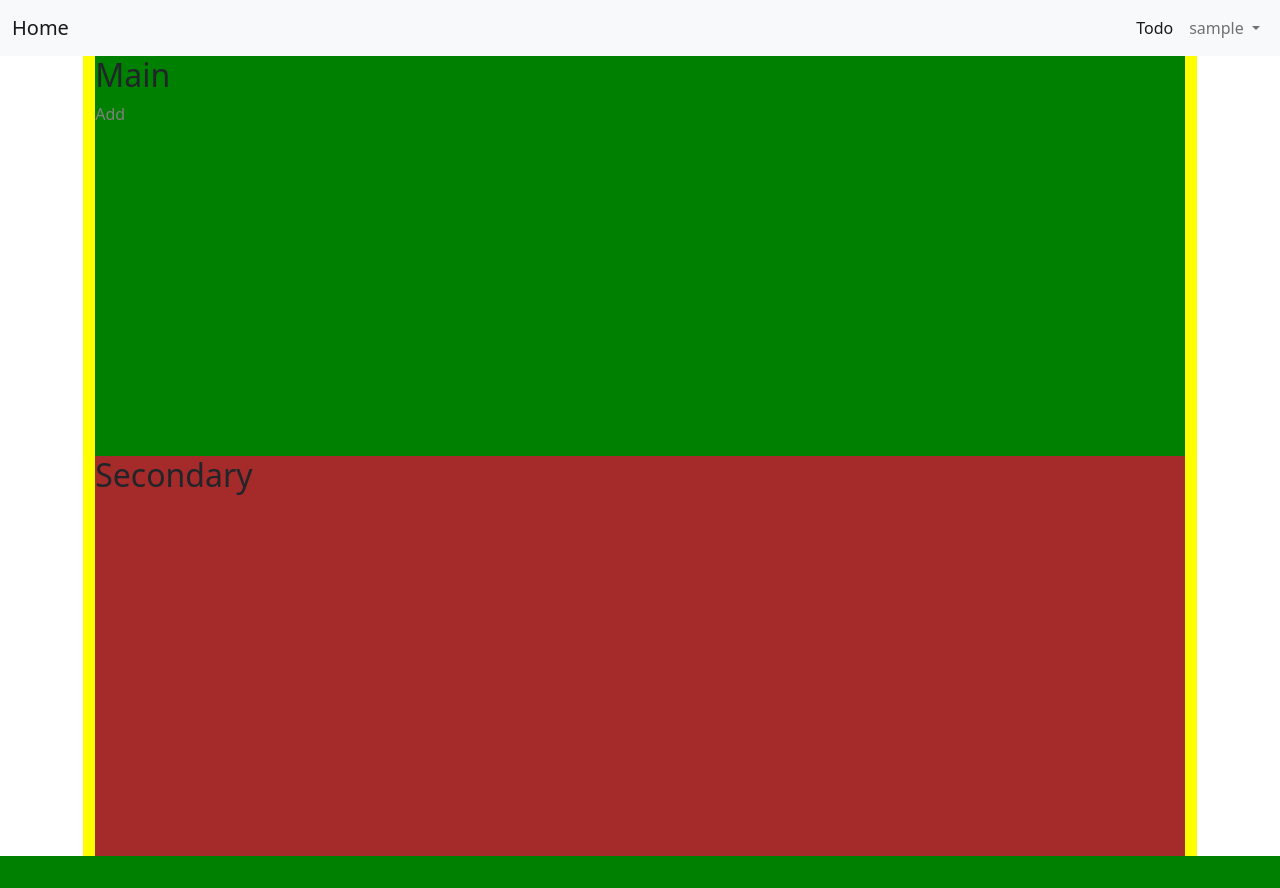
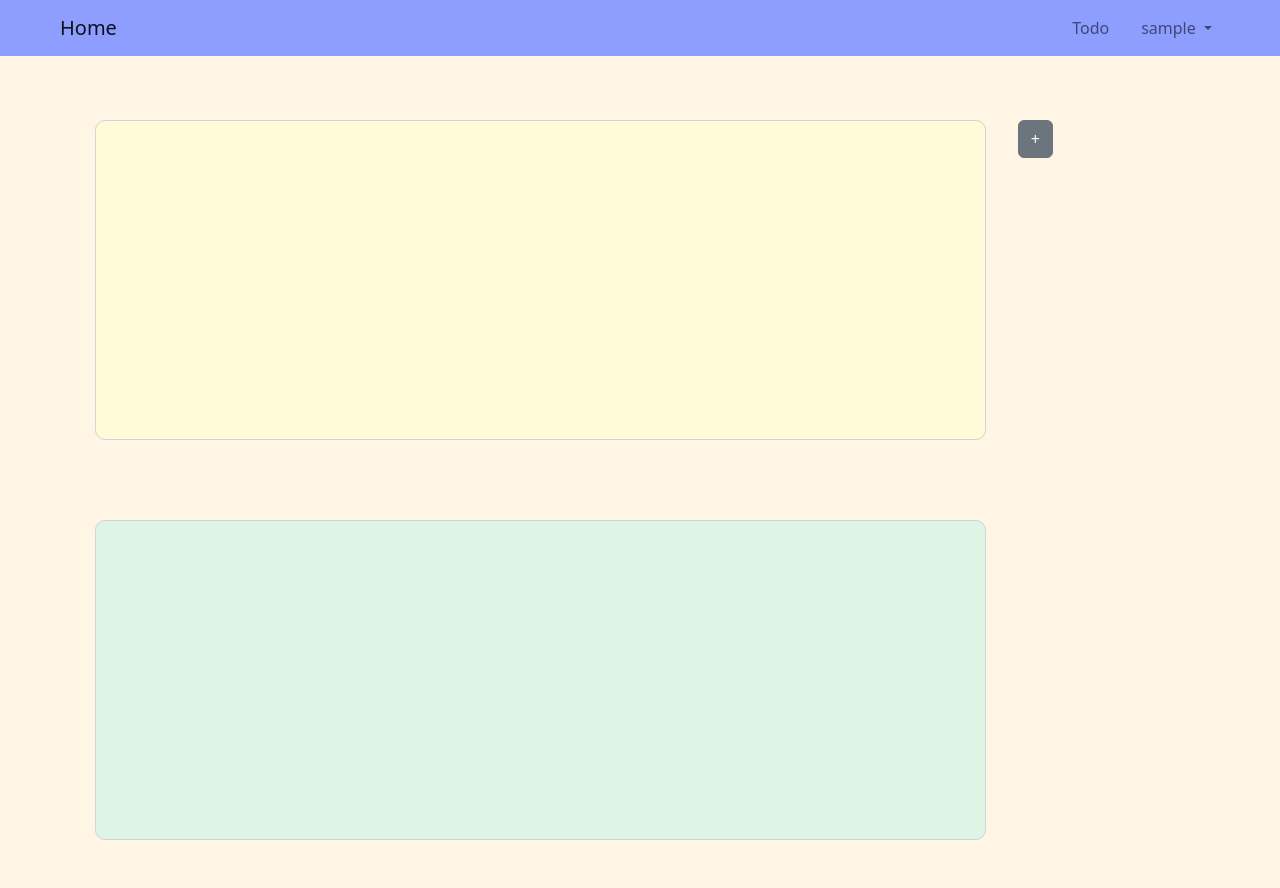
Before and after one commit to ahti1405/todo_app, a Django app: page /todo-list/ in a window 1280 px wide. Before the commit the page ends 856 px from the top, so only its background shows below. Run offline with Django 4.2, Linux system fonts and the light colour scheme; the visitor is signed in with stand-in values (Sample User, id 1); data that the repository does not hold is empty; parts of the project's set-up code (start-up, migrations or seed data) failed here and were passed over.

Commit message:
Some styling added

```diff
--- a/static/css/style.css
+++ b/static/css/style.css
@@ -4,37 +4,86 @@
     padding: 0;
 }
 
+body {
+  background-color: #FFF5E4;
+  position: relative;
+}
+
+img {
+  object-fit: cover;
+  width: 100%;
+  height: 100vh;
+
+}
+
 a {
   text-decoration: none;
 }
 
-form {
-    width: 50%;
+.navbar {
+  background-color: #8D9EFF !important;
+}
+
+.login-form, .signup-form {
+  background-color: #FFB9B9;
+  border: 1px solid #ced4da;
+  border-radius: 10px;
+  margin: 50px auto;
+  padding: 20px;
+  width: 30%;
+}
+
+.todo-form {
+  border: 1px solid #ced4da;
+  border-radius: 10px;
+  margin: 2rem 2rem;
+  padding: 20px;
+  width: 60%;
 }
 
 .container {
+  margin-top: 2rem;
   width: 87%;
-  height: 800px;
-  background-color: yellow;
+  height: 100vh;
+  position: relative;
+  /* background-color: yellow; */
+}
+
+.add-button {
+  position: absolute;
+  right: 9rem;
+  top: 2rem;
+
 }
 
 .main {
-  width: 100%;
-  height: 50%;
-  background-color: green;
+  border: #ced4da 1px solid;
+  border-radius: 10px;
+  width: 80%;
+  height: 40%;
+  position: absolute;
+  top: 2rem;
+  padding-top: 2rem;
+  background-color: #FFFAD7;
 
 }
 
-.main a {
-  color: grey;
+.main a, .secondary a {
+  color: black;
+  transition: all 0.2s linear;
 }
 
 .secondary {
-  width: 100%;
-  height: 50%;
-  background-color: brown;
+  border: #ced4da 1px solid;
+  border-radius: 10px;
+  width: 80%;
+  height: 40%;
+  position: absolute;
+  bottom: 3rem;
+  padding-top: 2rem;
+  background-color: #DEF5E5;
 }
 
-.secondary a {
-  color: green;
+.main a:hover, .secondary a:hover{
+  color: #E97777;
 }
--- a/templates/_base.html
+++ b/templates/_base.html
@@ -11,7 +11,7 @@
 
 </head>
 <body>
-    <nav class="navbar navbar-expand-lg bg-light">
+    <nav class="navbar navbar-expand-lg bg-light ps-5 pe-5">
         <div class="container-fluid">
           <a class="navbar-brand" href="{% url 'home' %}">Home</a>
           <button class="navbar-toggler" type="button" data-bs-toggle="collapse" data-bs-target="#navbarNavDropdown" aria-controls="navbarNavDropdown" aria-expanded="false" aria-label="Toggle navigation">
@@ -20,8 +20,8 @@
           <div class="collapse navbar-collapse" id="navbarNavDropdown">
             <ul class="navbar-nav ms-auto">
             {% if user.is_authenticated %}
-              <li class="nav-item">
-                <a class="nav-link active" aria-current="page" href="{% url 'todo_list' %}">Todo</a>
+              <li class="nav-item me-3">
+                <a class="nav-link" aria-current="page" href="{% url 'todo_list' %}">Todo</a>
               </li>
               <li class="nav-item dropdown">
                 <a class="nav-link dropdown-toggle" href="#" role="button" data-bs-toggle="dropdown" aria-expanded="false">
@@ -44,10 +44,10 @@
           </div>
         </div>
       </nav>
-    <div class="container">
+
     {% block content %}
     {% endblock content %}
-  </div>
+
     <script src="https://cdn.jsdelivr.net/npm/bootstrap@5.2.2/dist/js/bootstrap.bundle.min.js" integrity="sha384-OERcA2EqjJCMA+/3y+gxIOqMEjwtxJY7qPCqsdltbNJuaOe923+mo//f6V8Qbsw3" crossorigin="anonymous"></script>
 
     </div>
--- a/templates/account/login.html
+++ b/templates/account/login.html
@@ -3,11 +3,13 @@
 {% block title %}Login{% endblock title %}
 {% block content %}
 
+<div class="login-form">
 <h2>Login</h2>
 <form action="" method="post">
     {% csrf_token %}
     {{ form|crispy}}
-    <button class="btn btn-info" type="submit">Log In</button>
+    <button class="btn btn-primary" type="submit">Log In</button>
 </form>
+</div>
 
 {% endblock content %}
--- a/templates/account/logout.html
+++ b/templates/account/logout.html
@@ -2,13 +2,15 @@
 {% block title %}Logout{% endblock title %}
 {% block content %}
 
+<div class="container">
 <h1>Log Out</h1>
 <p>Are you sure you want to logout?</p>
 <form action="" method="post">
     {% csrf_token %}
     {{ form.as_p }}
     <button class="btn btn-danger" type="submit">Log Out</button>
-    <a class="btn btn-secondary" href="{% url 'home' %}">Cancel</a>
+    <a class="btn btn-secondary" href="{% url 'todo_list' %}">Cancel</a>
 </form>
+</div>
 
 {% endblock content %}
--- a/templates/account/signup.html
+++ b/templates/account/signup.html
@@ -3,11 +3,13 @@
 {% block title %}Login{% endblock title %}
 {% block content %}
 
+<div class="signup-form">
 <h2>Sign Up</h2>
 <form action="" method="post">
     {% csrf_token %}
     {{ form|crispy }}
-    <button class="btn btn-success" type="submit">Sign Up</button>
+    <button class="btn btn-primary" type="submit">Sign Up</button>
 </form>
+</div>
 
 {% endblock content %}
--- a/templates/index.html
+++ b/templates/index.html
@@ -1,12 +1,11 @@
 {% extends '_base.html' %}
+{% load static %}
 {% load crispy_forms_tags%}
 {% block title %}Login{% endblock title %}
 {% block content %}
-<h1>Homepage</h1>
+<img src="{% static 'img/index.jpg' %}" alt="">
 {% if user.is_authenticated %}
 <h2>Hey, {{ user }}!</h2>
 <p>How are you doing?</p>
-{% else %}
-<p>Please Log In or Sign Up in order to proceed.</p>
 {% endif %}
 {% endblock content %}
--- a/templates/todo/todo_confirm_delete.html
+++ b/templates/todo/todo_confirm_delete.html
@@ -1,10 +1,12 @@
 {% extends '_base.html' %}
 {% block title %}Todo List{% endblock title %}
 {% block content %}
-<a href="{% url 'todo_detail' todo.pk %}">Go Back</a>
+<div class="container">
+<a href="{% url 'todo_detail' todo.pk %}">&larr; Go Back</a>
 <form method="post">
   {% csrf_token %}
   <p>Are you sure you want to delete this task?</p>
   <input class="btn btn-danger" type="submit" value="Delete" />
 </form>
+</div>
 {% endblock content %}
--- a/templates/todo/todo_form.html
+++ b/templates/todo/todo_form.html
@@ -3,7 +3,8 @@
 {% block title %}Todo Form{% endblock title %}
 {% block content %}
 <div class="container">
-    <form action="" method="post">
+
+    <form class="todo-form" action="" method="post">
         {% csrf_token %}
         {{ form|crispy }}
         <button class="btn btn-success">Submit</button>
--- a/templates/todo/todo_list.html
+++ b/templates/todo/todo_list.html
@@ -2,30 +2,40 @@
 {% block title %}Todo List{% endblock title %}
 {% block content %}
 
+<div class="container">
+
+<div class="add-button">
+  <a class="btn btn-secondary ms-auto" href="{% url 'todo_create'%}">+</a>
+</div>
+
 <div class="main">
-  <h2>Main</h2>
-
-  <a href="{% url 'todo_create'%}">Add</a>
   <ol>
     {% for todo in todos %}
-
-    {% if todo.is_main %}
-    <a href="{% url 'todo_detail' todo.pk %}"><li>{{ todo.title }}</li></a>
-    {% endif %}
+      {% if todo.is_main %}
+        {% if todo.is_completed %}
+        <li><s><a href="{% url 'todo_detail' todo.pk %}">{{ todo.title }}</a></s></li>
+        {% else %}
+        <li><a href="{% url 'todo_detail' todo.pk %}">{{ todo.title }}</a></li>
+        {% endif %}
+      {% endif %}
     {% endfor %}
   </ol>
 </div>
 
+
 <div class="secondary">
-  <h2>Secondary</h2>
   <ol>
     {% for todo in todos %}
-    {% if not todo.is_main %}
-    <a href="{% url 'todo_detail' todo.pk %}"><li>{{ todo.title }}</li></a>
-    {% endif %}
+      {% if not todo.is_main %}
+        {% if todo.is_completed %}
+        <li><s><a href="{% url 'todo_detail' todo.pk %}">{{ todo.title }}</a></s></li>
+        {% else %}
+        <li><a href="{% url 'todo_detail' todo.pk %}">{{ todo.title }}</a></li>
+        {% endif %}
+      {% endif %}
     {% endfor %}
   </ol>
-
+</div>
 </div>
 
 
--- a/todo/views.py
+++ b/todo/views.py
@@ -27,8 +27,14 @@ class TodoListView(ListView):
 
 
 
-class TodoDetailView(DetailView):
+class TodoDetailView(UserPassesTestMixin, LoginRequiredMixin, DetailView):
     model = Todo
+
+    def test_func(self):
+        todo = self.get_object()
+        if self.request.user == todo.author:
+            return True
+        return False
 
 
 
```
Also changed, not shown: templates/todo/todo_detail.html (+5 -4 lines), static/img/index.jpg (added).
